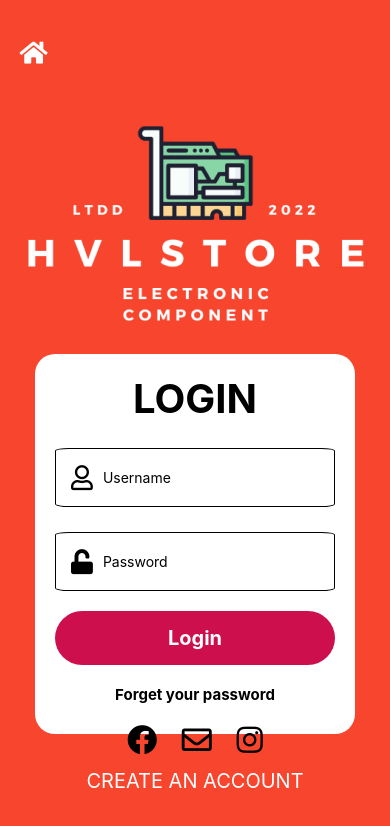
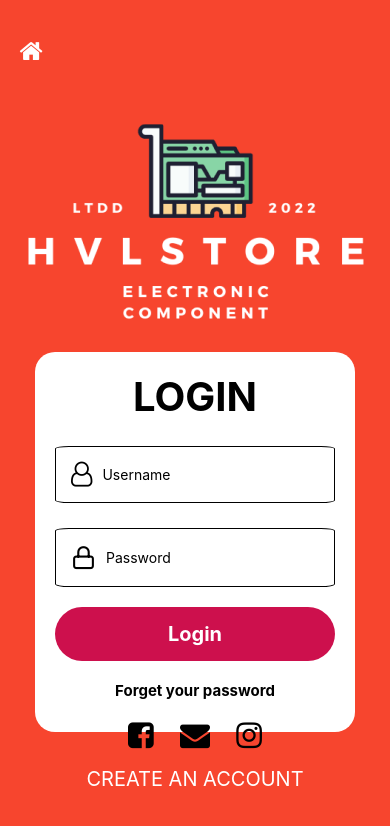
Before and after one commit to thaihoc2001/IUH_ElectricComponentStore-LTDD, a React Native app: screen /auth in a window 390 px wide. Shown: the top 826 px of the page. Built offline with nearby package versions, Linux system fonts and the light colour scheme.

Commit message:
fix icon UI authentication

```diff
--- a/src/screens/login/login.js
+++ b/src/screens/login/login.js
@@ -1,7 +1,8 @@
 import { Button } from '@react-native-material/core';
 import { StatusBar } from 'expo-status-bar';
 import { StyleSheet, Text, View, Image, SafeAreaView, TextInput, TouchableOpacity } from 'react-native';
-import Icon from "@expo/vector-icons/FontAwesome5";
+import Icon from "@expo/vector-icons/FontAwesome";
+import IconFeather from "@expo/vector-icons/Feather";
 
 
 
@@ -23,7 +24,7 @@ export default function Login({ navigation: { navigate } }) {
                 <SafeAreaView>
                     <View style={styles.inputGroup}>
                         <Icon
-                            name="user"
+                            name="user-o"
                             size={25}
                             color={'#000'}
                             onPress={() => navigate('layout', { screen: 'Home' })} Light/>
@@ -33,8 +34,8 @@ export default function Login({ navigation: { navigate } }) {
                         />
                     </View>
                     <View style={styles.inputGroup}>
-                        <Icon
-                            name="unlock"
+                        <IconFeather
+                            name="lock"
                             size={25}
                             color={'#000'}
                             onPress={() => navigate('layout', { screen: 'Home' })} Light/>
@@ -52,7 +53,7 @@ export default function Login({ navigation: { navigate } }) {
                 </View>
                 <View style={styles.groupIcon}>
                     <Icon
-                        name="facebook"
+                        name="facebook-square"
                         size={30}
                         olor={'#fff'}
                         onPress={() => navigate('layout', { screen: 'Home' })} />
--- a/src/screens/register/register.js
+++ b/src/screens/register/register.js
@@ -1,9 +1,8 @@
 import { Button } from '@react-native-material/core';
 import { StatusBar } from 'expo-status-bar';
 import { StyleSheet, Text, View, Image, SafeAreaView, TextInput, TouchableOpacity } from 'react-native';
-import Icon from "@expo/vector-icons/FontAwesome5";
-
-
+import Icon from "@expo/vector-icons/FontAwesome";
+import IconFeather from "@expo/vector-icons/Feather";
 
 export default function Register({ navigation: { navigate } }) {
     return (
@@ -23,7 +22,7 @@ export default function Register({ navigation: { navigate } }) {
                 <SafeAreaView>
                     <View style={styles.inputGroup}>
                         <Icon
-                            name="user"
+                            name="user-o"
                             size={25}
                             color={'#000'}/>
                         <TextInput
@@ -32,8 +31,8 @@ export default function Register({ navigation: { navigate } }) {
                         />
                     </View>
                     <View style={styles.inputGroup}>
-                        <Icon
-                            name="envelope"
+                        <IconFeather
+                            name="mail"
                             size={25}
                             color={'#000'}/>
                         <TextInput
@@ -42,8 +41,8 @@ export default function Register({ navigation: { navigate } }) {
                         />
                     </View>
                     <View style={styles.inputGroup}>
-                        <Icon
-                            name="unlock"
+                        <IconFeather
+                            name="lock"
                             size={25}
                             color={'#000'}/>
                         <TextInput
```
